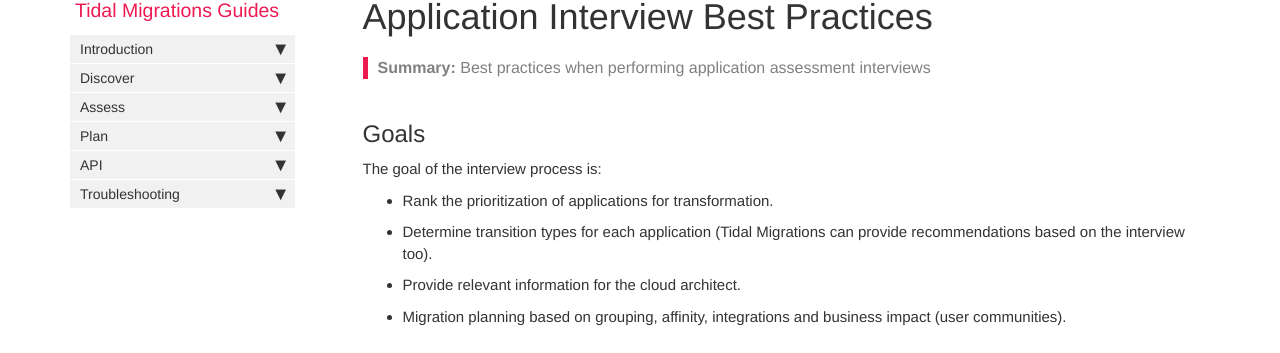
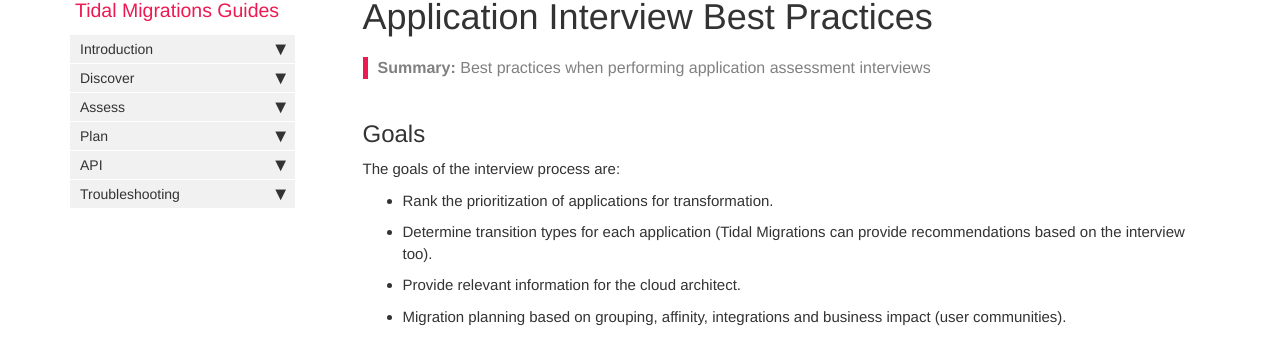
Before and after one commit to tidalmigrations/tidalmigrations.github.io, a Jekyll site: the page built from interviews.md, in a window 1280 px wide. Shown: the part 94-447 px from the top of the page. Built offline with Jekyll 4.4.1, drawn with Linux system fonts in a browser that asks for light colours; nearby versions of some CDN libraries; comment, search, counter and statistics services are not loaded.

Commit message:
pluralize phrase

```diff
--- a/interviews.md
+++ b/interviews.md
@@ -9,7 +9,7 @@ folder: userguides
 permalink: interviews.html
 ---
 ## Goals
-The goal of the interview process is:
+The goals of the interview process are:
 - Rank the prioritization of applications for transformation.
 - Determine transition types for each application (Tidal Migrations can provide recommendations based on the interview too).
 - Provide relevant information for the cloud architect.
```
